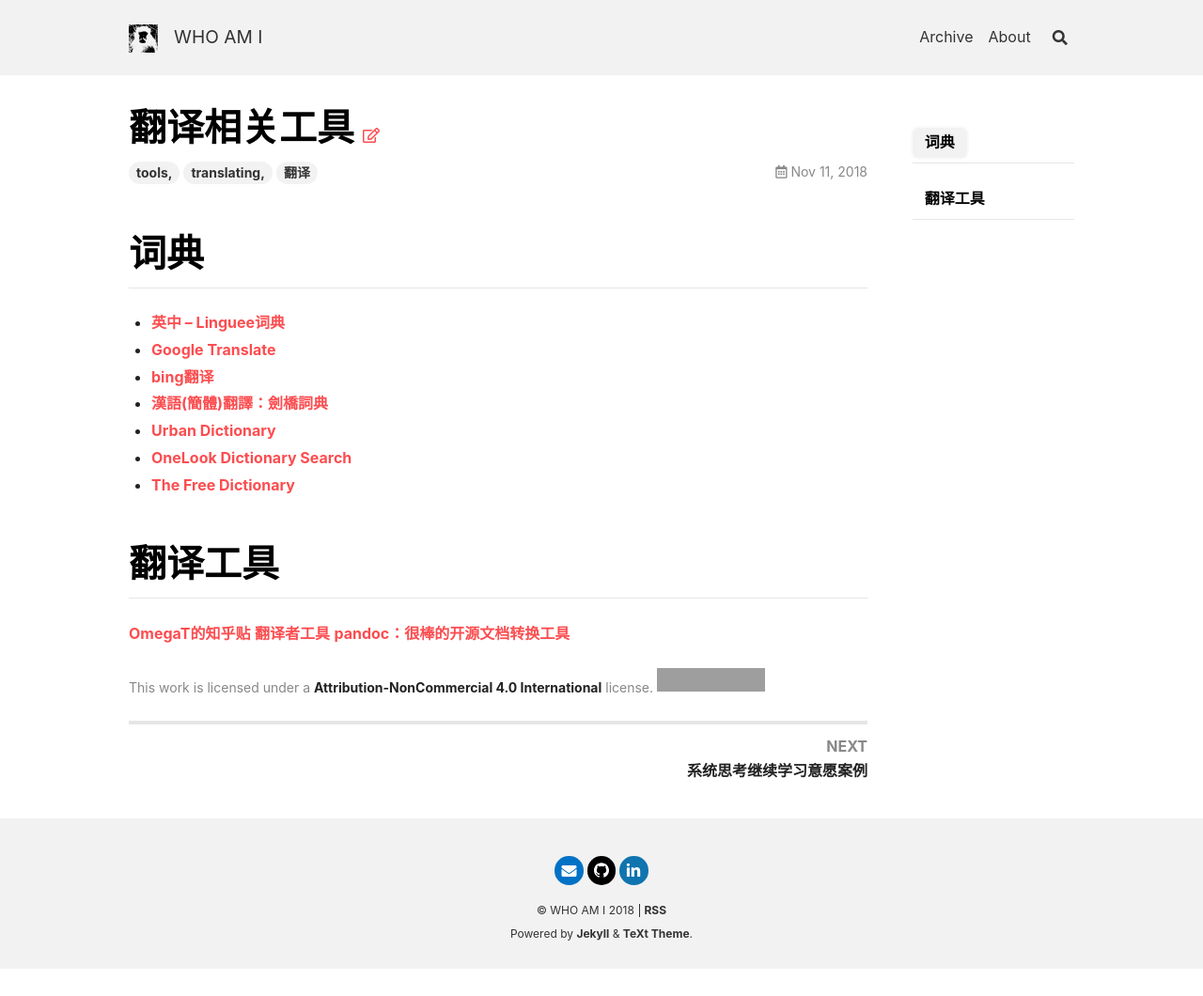
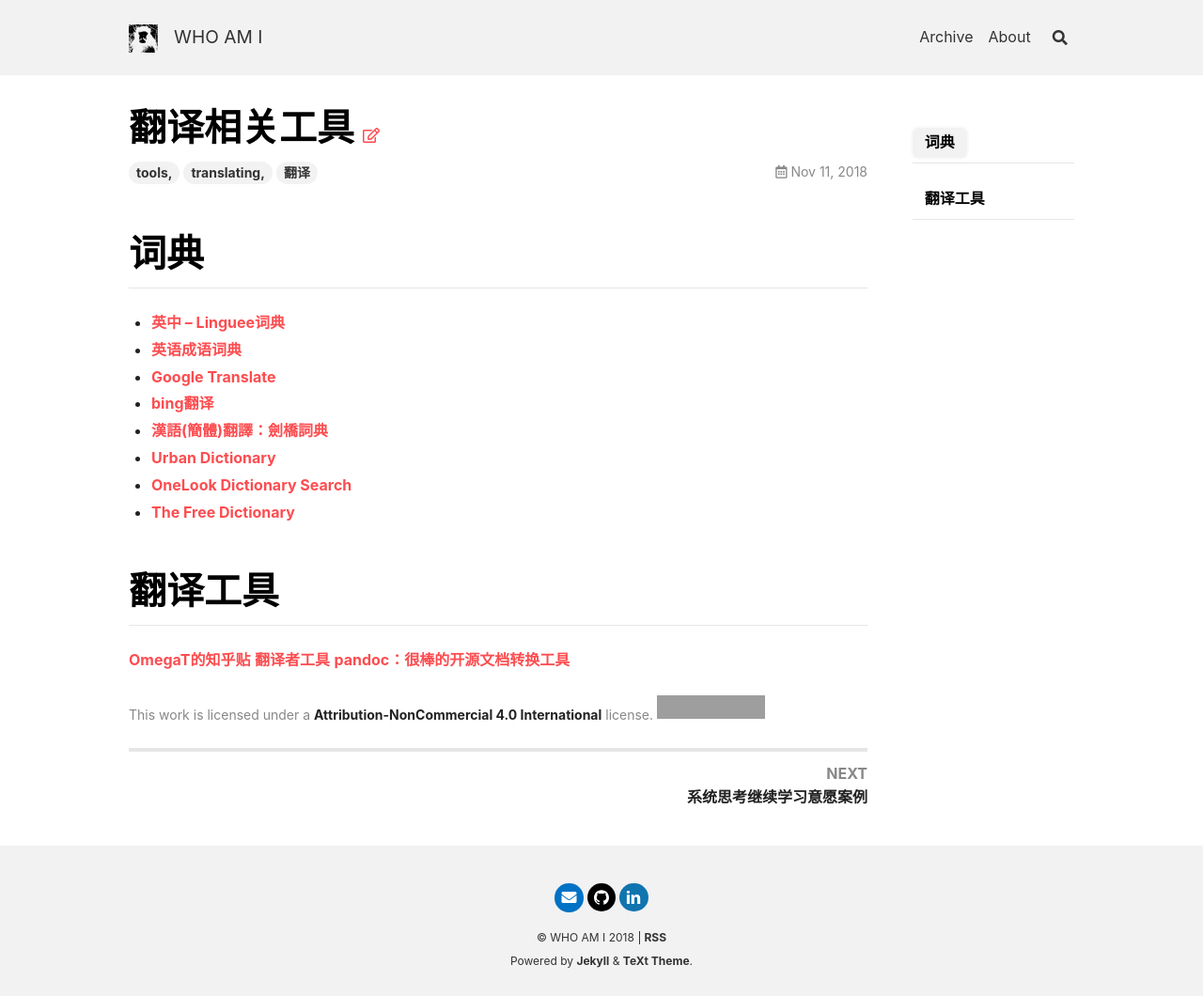
Before and after one commit to wjmmx/wjmmx.github.io, a Jekyll site: the page built from _posts/2018-11-11-Translating-Related.md, in a window 1280 px wide. Shown: the whole page at 94% size. Built offline with Jekyll 4.4.1, drawn with Linux system fonts in a browser that asks for light colours; nearby versions of some CDN libraries; before the commit the page ends 1031 px from its top, so only the background shows below that; grey boxes are pictures that could not be loaded.

Commit message:
add idiom dictionary

```diff
--- a/_posts/2018-11-11-Translating-Related.md
+++ b/_posts/2018-11-11-Translating-Related.md
@@ -7,6 +7,7 @@
 # 词典
 
 * [英中 – Linguee词典](https://cn.linguee.com/%E4%B8%AD%E6%96%87-%E8%8B%B1%E8%AF%AD)
+* [英语成语词典](https://idioms.thefreedictionary.com)
 * [Google Translate](https://translate.google.cn/)
 * [bing翻译](https://cn.bing.com/translator)
 * [漢語(簡體)翻譯：劍橋詞典](https://dictionary.cambridge.org/zht/%E8%A9%9E%E5%85%B8/%E8%8B%B1%E8%AA%9E-%E6%BC%A2%E8%AA%9E-%E7%B0%A1%E9%AB%94/)
```
